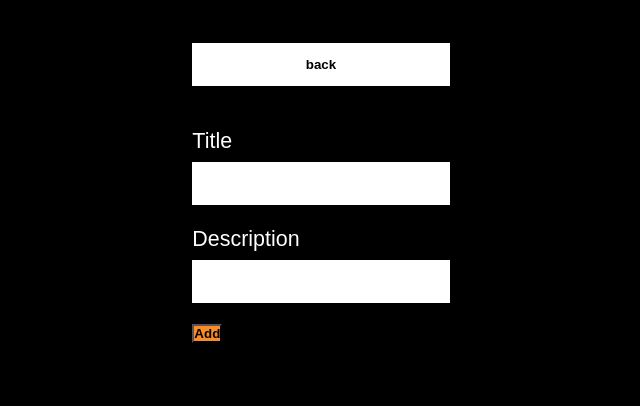
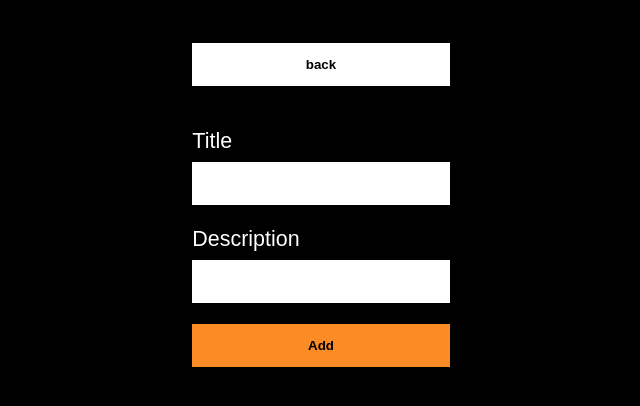
Before and after one commit to christianmbonet/ourfuture, a React (Create React App) app in the folder client/: page /create-todo in a window 1280 px wide. Shown: the top 406 px of the page, without its empty margins (319-959 px from the left). Built offline with nearby package versions, Linux system fonts and the light colour scheme; the HTML template or start-up script is replaced by a standard one.

Commit message:
button css

```diff
--- a/client/src/App.scss
+++ b/client/src/App.scss
@@ -66,6 +66,12 @@ button {
     background-color: #fb8b24;
     color: white;
     font-weight: bold;
+    display: flex;
+    align-items: center;
+    justify-content: center;
+    border: none;
+    height: 4rem;
+    width: 24rem;
 }
 
 .addCreateButton {
@@ -75,6 +81,12 @@ button {
     background-color: #fb8b24;
     color: black;
     font-weight: bold;
+    display: flex;
+    align-items: center;
+    justify-content: center;
+    border: none;
+    height: 4rem;
+    width: 24rem;
 }
 
 .editButton {
```
